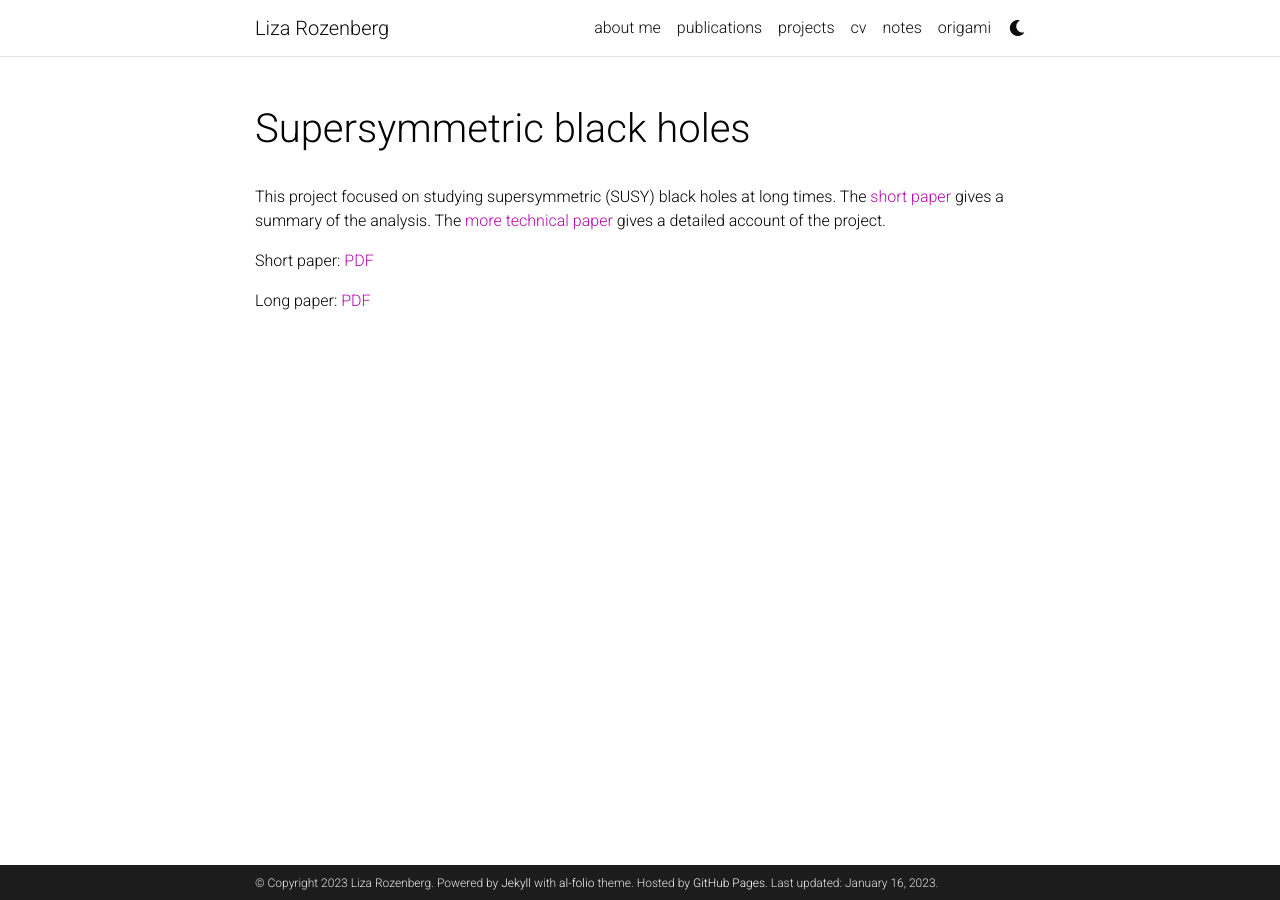
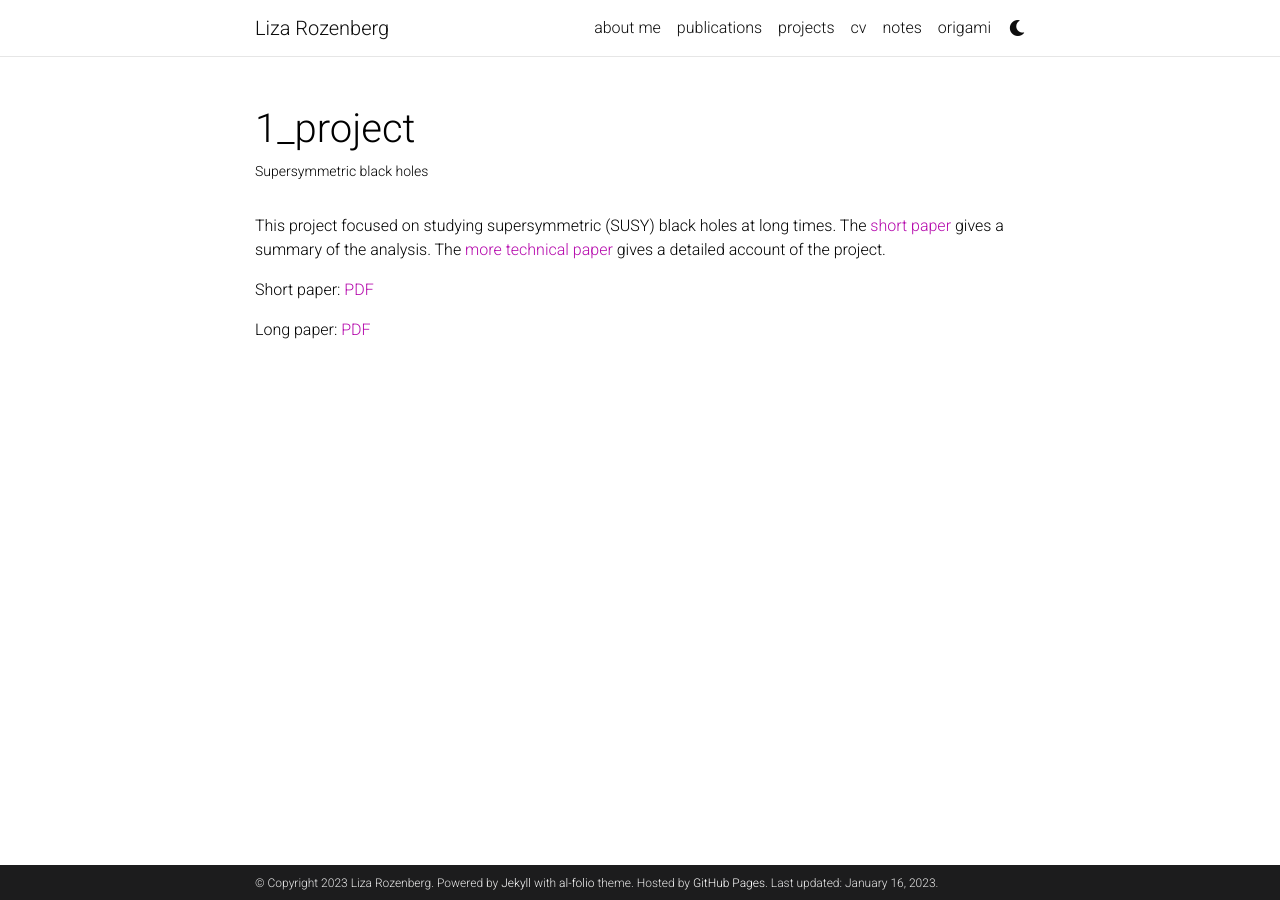
Before and after one commit to acequark/acequark.github.io, a Jekyll site: the page built from _projects/1_project.md, in a window 1280 px wide. Built offline with Jekyll 4.4.1, drawn with Linux system fonts in a browser that asks for light colours; comment, search, counter and statistics services are not loaded; a style sheet for code colours, icons or effects is not loaded.

Commit message:
Update 1_project.md

```diff
--- a/_projects/1_project.md
+++ b/_projects/1_project.md
@@ -1,7 +1,7 @@
 ---
 layout: page
-title: Supersymmetric black holes
-description:
+title:
+description: Supersymmetric black holes
 importance: 1
 ---
 
```
